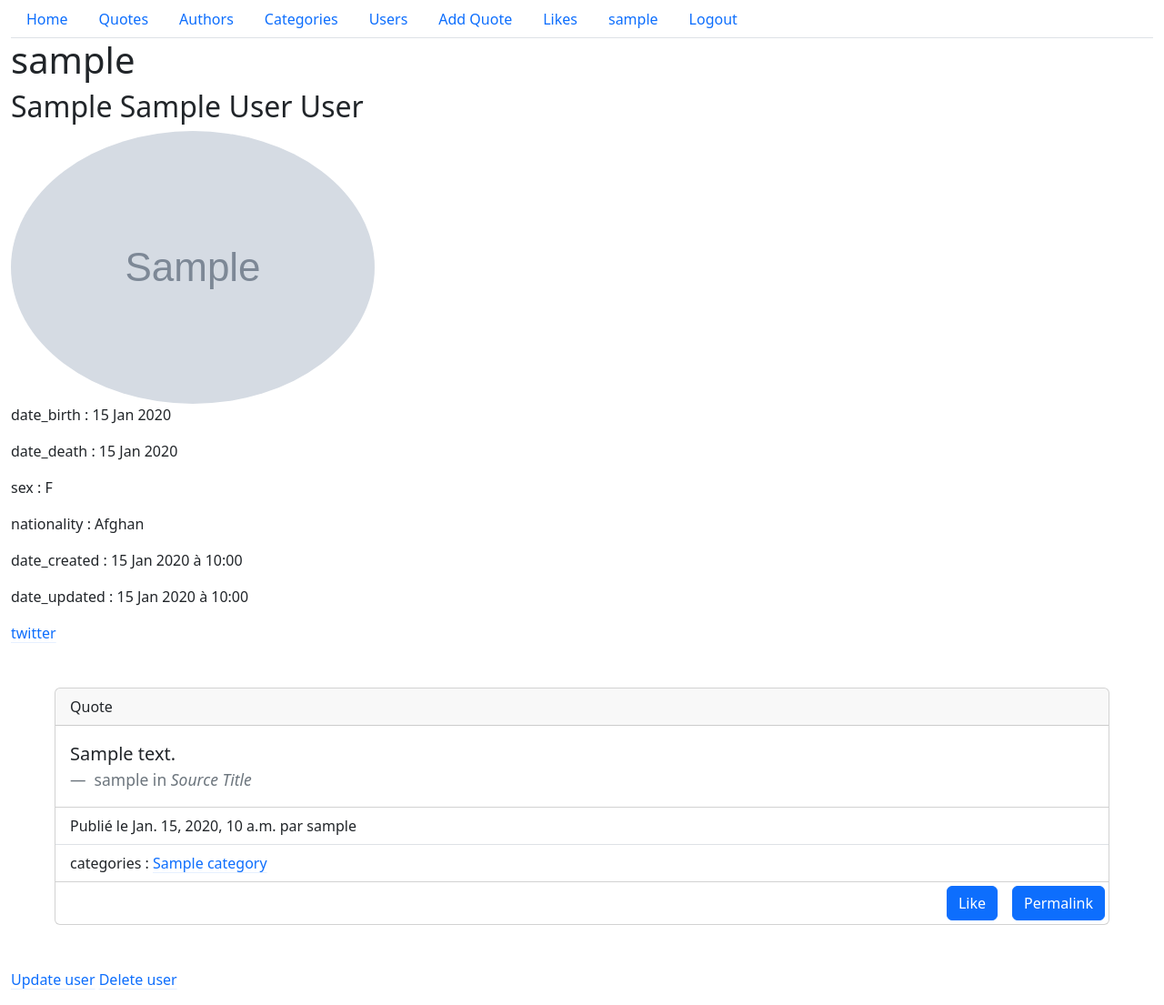
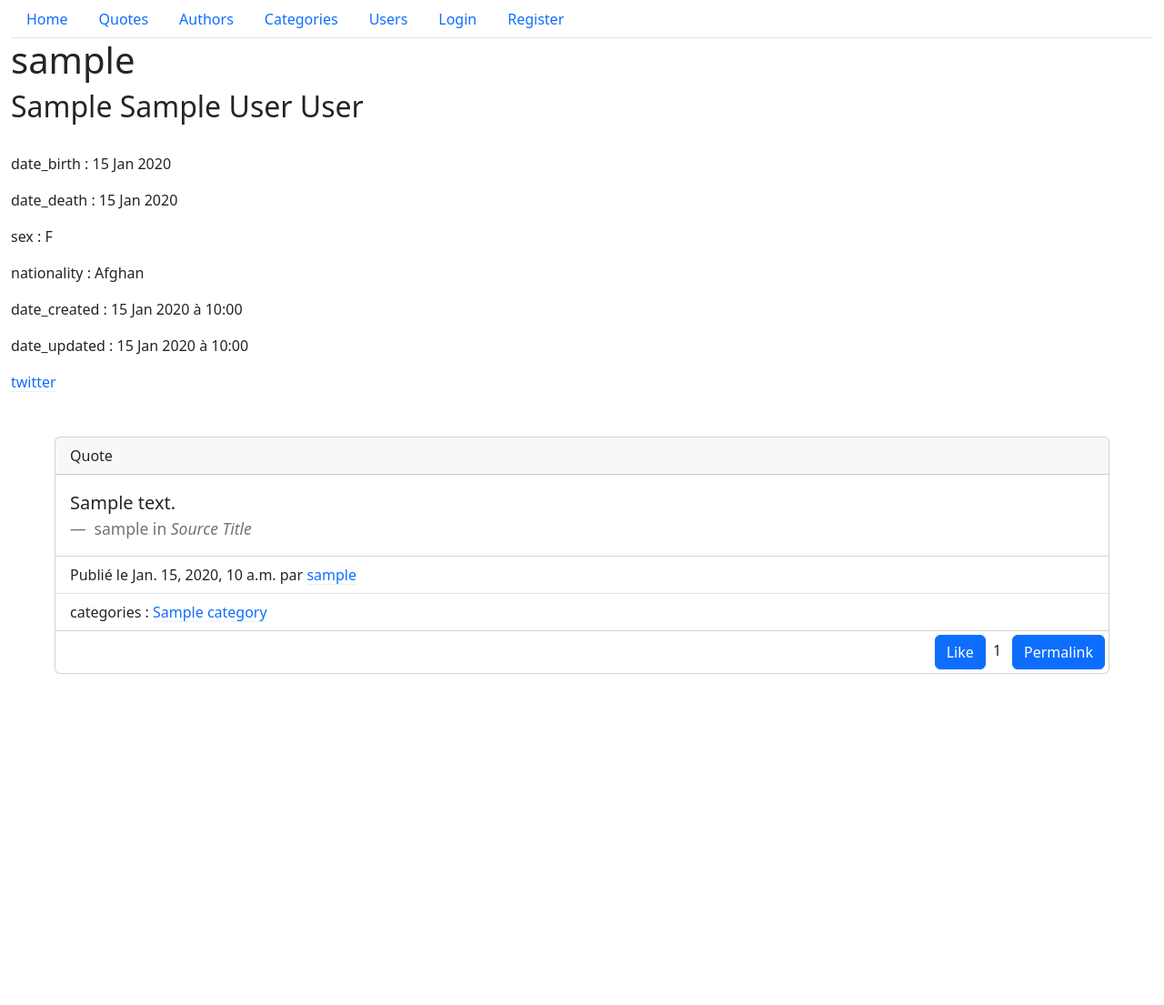
Before and after one commit to rhunold/ubiquote, a Django app: a page that uses ubiquote/texts/templates/nav.html in a window 1280 px wide. Shown: the whole page at 91% size. After the commit the page ends 741 px from the top, so only its background shows below. Run offline with Django 5.2, Linux system fonts and the light colour scheme; tables that the repository leaves empty hold one stand-in row (values such as "Sample post"); grey boxes marked "Sample" are stand-in pictures.

Commit message:
adding count method to models, cleaning code

```diff
--- a/ubiquote/persons/authors/models.py
+++ b/ubiquote/persons/authors/models.py
@@ -29,3 +29,8 @@ class Author(Person):
             return f'{self.nickname}'
         else:
             return f'{self.first_name or ""} {self.middle_name or ""} {self.last_name or ""}'
+
+
+    def count_authors():
+        count = Author.objects.count()
+        return count
--- a/ubiquote/persons/users/templates/get_user.html
+++ b/ubiquote/persons/users/templates/get_user.html
@@ -1,45 +1,41 @@
 {% extends 'base.html' %}
-{% block title %}{{ user }}{% endblock %}
+{% block title %}{{ profil }} profil page {% endblock %}
 
-{% block meta_decription %}{{ author.lastname }} - {% endblock %}
+{% block meta_decription %}{{ profil}} - {% endblock %}
 
 {% block body %}
 
 
 
-    <h1>
+    <h1>{{ profil.username|default_if_none:"" }}</h1>
 
-        {{ user.username|default_if_none:"" }}
+    <h2>{{ profil.first_name|default_if_none:""  }} {{ profil.middle_name|default_if_none:"" }} {{ profil.last_name|default_if_none:"" }}</h2>
 
-    </h1>
-
-    <h2>{{ user.first_name|default_if_none:""  }} {{ user.middle_name|default_if_none:"" }} {{ user.last_name|default_if_none:"" }}</h2>
-
-    {% if user.avatar.url is not None %}
+    {% if profil.avatar.url is not None %}
       <img src="{{ user.avatar.url }}" class="rounded-circle">
     {% endif %}
 
-    {% if user.date_birth is not None %}
-      <p>date_birth : {{ user.date_birth|date:"d M Y"|safe }} </p>
+    {% if profil.date_birth is not None %}
+      <p>date_birth : {{ profil.date_birth|date:"d M Y"|safe }} </p>
     {% endif %}
 
-    {% if user.date_death is not None %}
-      <p>date_death : {{ user.date_death|date:"d M Y"|safe }}</p>
+    {% if profil.date_death is not None %}
+      <p>date_death : {{ profil.date_death|date:"d M Y"|safe }}</p>
     {% endif %}
 
-    {% if user.sex is not None %}
-      <p>sex : {{ user.sex|safe }}</p>
+    {% if profil.sex is not None %}
+      <p>sex : {{ profil.sex|safe }}</p>
     {% endif %}
 
-    {% if user.nationality is not None %}
-      <p>nationality :  {{ user.nationality|safe }}</p>
+    {% if profil.nationality is not None %}
+      <p>nationality :  {{ profil.nationality|safe }}</p>
     {% endif %}
 
-    <p>date_created : {{ user.date_created|date:"d M Y à G:i"|safe }}</p>
-    <p>date_updated : {{ user.date_updated|date:"d M Y à G:i"|safe }}</p>
+    <p>date_created : {{ profil.date_created|date:"d M Y à G:i"|safe }}</p>
+    <p>date_updated : {{ profil.date_updated|date:"d M Y à G:i"|safe }}</p>
 
     <p>
-      <a href="{{ user.twitter_url|safe }}" class="link-offset-2 link-underline link-underline-opacity-10">
+      <a href="{{ profil.twitter_url|safe }}" class="link-offset-2 link-underline link-underline-opacity-10">
       twitter
       </a>
     </p>
@@ -48,11 +44,11 @@
     {% include "quotes_cards.html" %}
 
 
-
-    {% if user.is_authenticated and user.is_superuser %}
+    {% if user.is_authenticated and user.slug == profil.slug or user.is_superuser  %}
       <a href="{% url 'users:update-user' user.slug %}" class="link-offset-2 link-underline link-underline-opacity-10">Update user</a>
       <a href="{% url 'users:delete-user' user.slug %}" class="link-offset-2 link-underline link-underline-opacity-10">Delete user</a>
     {% endif %}
 
 
-    {% endblock %}
+
+{% endblock %}
--- a/ubiquote/persons/users/urls.py
+++ b/ubiquote/persons/users/urls.py
@@ -1,19 +1,21 @@
 from django.urls import path, include
-from .views import UserRegisterView, LoginView, GetUsersView, GetUserView, UpdateUserView, DeleteUserView, GetUserLikesView, user_likes  #, LogoutView
+from .views import UserRegisterView, LoginView, GetUsersView, GetUserView, UpdateUserView, DeleteUserView, GetUserLikesView, LogoutView
 
 app_name = 'users'
 
 urlpatterns = [
     path('register/', UserRegisterView.as_view(), name='user-register'),
 
-    path('', include('django.contrib.auth.urls')),
+    # path('', include('django.contrib.auth.urls')),
+    path('login/', LoginView.as_view(), name='login'),
+    path('logout/', LogoutView.as_view(), name='logout'),
+
     path('users/', GetUsersView.as_view(), name='get-users'),
     path('user/<str:slug>/', GetUserView.as_view(), name='get-user'),
     path('user/<str:slug>/likes/', GetUserLikesView.as_view(), name='get-user-likes'),
     path('update/user/<str:slug>/', UpdateUserView.as_view(), name='update-user'),
     path('delete/user/<str:slug>/', DeleteUserView.as_view(), name='delete-user'),
-    # path('login/', LoginView.as_view(), name='login'),
-    # path('logout/', LogoutView.as_view(), name='logout'),
+
     # path('add/user/', AddUserView.as_view(), name='add-user'),
 
 ]
--- a/ubiquote/persons/users/views.py
+++ b/ubiquote/persons/users/views.py
@@ -9,7 +9,7 @@ from .forms import UserCreationForm, UserChangeForm, AuthenticationForm
 from django.views.generic import ListView, DetailView, CreateView, UpdateView, DeleteView
 
 from texts.quotes.models import Quote
-from texts.quotes.views import get_user_likes
+from texts.quotes.views import get_user_quotes_likes
 
 from .models import User
 from .forms import  UserForm
@@ -20,20 +20,12 @@ from django.urls import reverse_lazy
 
 @login_required
 def user_likes(request):
-
-
-  # # Get user likes for buton status
-  # context = get_user_likes(self, context)
-
+  # Get user likes for buton status
   quotes = Quote.published.filter(likes=request.user)
-
-  # return render(request, 'users:get_user_likes', {'context': context})
-
   return render(request, 'users:get_user_likes', {'quotes': quotes})
 
 
 class GetUserLikesView(ListView):
-  # model = Author
   model = Quote
   queryset = Quote.published.all()
 
@@ -44,29 +36,27 @@ class GetUserLikesView(ListView):
       context = super().get_context_data(**kwargs)
 
       # Get user likes for buton status
-      context = get_user_likes(self, context)
+      get_user_quotes_likes(self, context)
 
-      # Get the author slug from the URL parameter
-      user_slug = self.kwargs['slug']
+      # Get the profil slug from the URL parameter
+      profil_slug = self.kwargs['slug']
 
-      # Get the author object based on the slug
-      user = User.objects.get(slug=user_slug)
+      # Get the profil object based on the slug
+      profil = User.objects.get(slug=profil_slug)
 
-
-
-      quotes = Quote.published.filter(likes=user.id)
+      quotes = Quote.published.filter(likes=profil.id)
       context['quotes'] = quotes
 
-      context['user'] = user  # Pass the category object to the template
+      context['profil'] = profil
       return context
 
   def get_queryset(self):
-      # Get the category id from the URL parameter
-      user_slug = self.kwargs['slug']
-      user = User.objects.get(slug=user_slug)
+      # Get the profil id from the URL parameter
+      profil_slug = self.kwargs['slug']
+      profil = User.objects.get(slug=profil_slug)
 
-      # Filter quotes by the category id
-      queryset = Quote.published.filter(likes=user.id)
+      # Filter quotes by the profil id
+      queryset = Quote.published.filter(likes=profil.id)
 
       return queryset
 
@@ -85,9 +75,9 @@ class LoginView(auth_views.LoginView):
     #     # Redirect to the detail page of the newly created author
     #     return reverse_lazy('users:get-user', kwargs={'slug': self.object.slug})
 
-class LogoutView(auth_views.LoginView):
+class LogoutView(auth_views.LogoutView):
     form_class = AuthenticationForm
-    template_name = 'registration/login.html'
+    template_name = 'registration/logout.html'
     success_url = reverse_lazy('texts:home')
 
 
@@ -109,15 +99,12 @@ class GetUserView(ListView):
       context = super().get_context_data(**kwargs)
 
       # Get user likes for buton status
-      get_user_likes(self, context)
-
-      # Get the author slug from the URL parameter
-      user_slug = self.kwargs['slug']
+      get_user_quotes_likes(self, context)
 
       # Get the author object based on the slug
-      user = User.objects.get(slug=user_slug)
+      profil = User.objects.get(slug=self.kwargs['slug'])
 
-      context['user'] = user  # Pass the category object to the template
+      context['profil'] = profil  # Pass the category object to the template
       # context['title'] = category.title
       return context
 
--- a/ubiquote/texts/quotes/templates/get_quotes.html
+++ b/ubiquote/texts/quotes/templates/get_quotes.html
@@ -12,7 +12,7 @@
 
     <h1>Quotes</h1>
 
-    <p>{{ quotes_count }} quotes in the page</p>
+    <p>{{ quotes.count }} quotes available in the database</p>
 
 
     {% include "quotes_cards.html" %}
--- a/ubiquote/texts/quotes/templates/like_quote.html
+++ b/ubiquote/texts/quotes/templates/like_quote.html
@@ -5,9 +5,8 @@
 
     <div class="d-grid gap-2 d-md-flex justify-content-md-end">
 
-        {% if user.is_authenticated %}
 
-        <form method="post" action="{% url 'quotes:like-quote' quote.id %}" >
+        <form method="post" action="{% url 'quotes:like-quote' quote.id %}">
         {% csrf_token %}
 
             {% if liked_quotes|has_user_liked:quote.id %}
@@ -16,10 +15,11 @@
             <button type="submit" class="btn btn-primary m-1" type="button">Like</button>
             {% endif %}
 
+            {{ quote.count_likes }}
 
         </form>
 
-    {% endif %}
+
 
 
 
--- a/ubiquote/texts/quotes/templates/quote_card.html
+++ b/ubiquote/texts/quotes/templates/quote_card.html
@@ -9,7 +9,11 @@
       </blockquote>
     </div>
     <ul class="list-group list-group-flush">
-      <li class="list-group-item">Publié le {{ quote.date_created }} par  {{ quote.contributor.username|safe }}</li>
+      <li class="list-group-item">Publié le {{ quote.date_created }} par
+        <a href="{% url 'users:get-user' quote.contributor  %}" class="link-offset-2 link-underline link-underline-opacity-10">
+          {{ quote.contributor.username|safe }}
+        </a>
+      </li>
       <li class="list-group-item">
         categories :
             {% for category in quote.categories.all %}
@@ -23,7 +27,7 @@
 
       <a href="{% url 'quotes:get-quote' quote.slug  %}" class="btn btn-primary m-1">Permalink</a>
 
-      {% if user.is_authenticated and request.user == user %}
+       {% if user.is_authenticated and user == quote.contributor %}
       <a href="{% url 'quotes:update-quote' quote.slug  %}" class="btn btn-primary m-1">update</a>
       <a href="{% url 'quotes:delete-quote' quote.slug  %}" class="btn btn-primary m-1">delete</a>
       {% else %}
--- a/ubiquote/texts/quotes/urls.py
+++ b/ubiquote/texts/quotes/urls.py
@@ -10,7 +10,12 @@ urlpatterns = [
     path('add/quote/', AddQuoteView.as_view(), name='add-quote'),
     path('update/quote/<str:slug>', UpdateQuoteView.as_view(), name='update-quote'),
     path('delete/quote/<str:slug>', DeleteQuoteView.as_view(), name='delete-quote'),
-    path('like/<int:id>/', like_quote, name='like-quote'),
+
+    # function to add / remove a like on a quote
+    path('quote/like/<int:id>/', like_quote, name='like-quote'),
+
+
+
     # path('like-unlike-quote/<int:quote_id>/', like_unlike_quote, name='like-unlike-quote'),
 
 ]
--- a/ubiquote/texts/quotes/views.py
+++ b/ubiquote/texts/quotes/views.py
@@ -11,7 +11,7 @@ from django.contrib import messages
 
 from django.urls import reverse_lazy, reverse
 
-from .models import Quote
+from .models import Quote, QuotesLikes
 
 from .forms import QuoteForm
 
@@ -26,9 +26,9 @@ def like_quote(request, id):
   return HttpResponseRedirect(request.META['HTTP_REFERER'])
 
 
-def get_user_likes(self, context):
+
+def get_user_quotes_likes(self, context):
   quotes = Quote.published.all()
-  quotes_count = Quote.published.count()
 
   # Create a dictionary to store the likes status for each quote
   liked_quotes = {}
@@ -36,15 +36,10 @@ def get_user_likes(self, context):
   for quote in quotes:
     liked_quotes[quote.id] = False  # Initialize to False by default
 
-    if quote.likes.filter(id=self.request.user.id).exists():
+    if quote.likes.filter(id=self.request.user.id).exists(): # Check if user has liked the quote previously
       liked_quotes[quote.id] = True
 
-      # print(liked_quotes)
-
-  context['quotes'] = quotes
-  context['quotes_count'] = quotes_count
   context['liked_quotes'] = liked_quotes
-
 
   return context
 
@@ -53,14 +48,16 @@ class GetQuotesView(ListView):
   queryset = Quote.published.all()
   template_name = 'get_quotes.html'
   context_object_name = 'quotes'
-  ordering =['date_created']
+  ordering =['-date_created']
   status = 'published'
 
   def get_context_data(self, **kwargs):
     context = super().get_context_data(**kwargs)
 
-    # Get user likes for buton status
-    get_user_likes(self, context)
+    # Get user likes for every like buton on the page
+    get_user_quotes_likes(self, context)
+
+    context['user'] = self.request.user
 
     return context
 
@@ -72,51 +69,25 @@ class GetQuoteView(DetailView):
   context_object_name = 'quote'
   status = 'published'
 
-
   def get_context_data(self, **kwargs):
     context = super().get_context_data(**kwargs)
-    # Get the author slug from the URL parameter
-    quote_slug = self.kwargs['slug']
 
-    # Get the author object based on the slug
-    quote = Quote.published.get(slug=quote_slug)
+    # # Get the author slug from the URL parameter
+    # quote_slug = self.kwargs['slug']
+
+    # # Get the author object based on the slug
+    # quote = Quote.published.get(slug=quote_slug)
 
     # Get user likes for buton status
 
-    get_user_likes(self, context)
-
-    # fav = bool
-    # if quote.likes.filter(id=self.request.user.id).exists():
-    #   fav = True
-
-    # context['fav'] = fav  # Pass the category object to the template
+    get_user_quotes_likes(self, context)
 
 
-    context['quote'] = quote  # Pass the category object to the template
 
 
     return context
 
-  # def get_queryset(self):
-  #   # Get the category id from the URL parameter
-  #   quote_slug = self.kwargs['slug']
 
-  #   # Filter quotes by the category id
-  #   queryset = Quote.published.all()
-
-  #   return queryset
-
-
-  # def get_context_data(self, *args, **kwargs):
-  #   context = super(GetQuoteView, self).get_context_data(*args, **kwargs)
-  #   get_likes = get_object_or_404(Quote, id=self.kwargs['pk'])
-  #   total_likes = get_likes.total_likes()
-  #   liked = False
-  #   if get_likes.likes.filter(id=self.request.user.id).exists():
-  #     liked = True
-  #   context["total_likes"] = total_likes
-  #   context["liked"] = liked
-  #   return context
 
 
 class AddQuoteView(CreateView):
--- a/ubiquote/texts/templates/get_categories.html
+++ b/ubiquote/texts/templates/get_categories.html
@@ -4,6 +4,7 @@
 
 {% block body %}
     <h1>Categories</h1>
+    <p>{{ categories.count|default:"Default Value" }} categories available in the database</p>
     <ul>
     {% for category in categories %}
     <li>
--- a/ubiquote/texts/templates/nav.html
+++ b/ubiquote/texts/templates/nav.html
@@ -28,11 +28,11 @@
     <li class="nav-item">
       <a class="nav-link {% if request.path == users %}active{% endif %}" href="{% url 'users:get-users' %}">Users</a>
     </li>
+
     {% if user.is_authenticated %}
     <li class="nav-item">
       <a class="nav-link {% if request.path == add_quote %}active{% endif %}" href="{% url 'quotes:add-quote' %}">Add Quote</a>
     </li>
-
     <li class="nav-item">
       <a class="nav-link {% if request.path == get_likes %}active{% endif %}" href="{% url 'users:get-user-likes' user.slug  %}">Likes</a>
     </li>
--- a/ubiquote/texts/views.py
+++ b/ubiquote/texts/views.py
@@ -8,7 +8,7 @@ from django.shortcuts import get_object_or_404
 
 from .models import Category
 from texts.quotes.models import Quote
-from texts.quotes.views import get_user_likes
+from texts.quotes.views import get_user_quotes_likes
 from django.views.generic import ListView, DetailView  # CreateView, UpdateView, DeleteView
 
 
@@ -29,7 +29,7 @@ class GetCategoryView(ListView):
       context = super().get_context_data(**kwargs)
 
       # Get user likes for buton status
-      get_user_likes(self, context)
+      get_user_quotes_likes(self, context)
 
       # Get the category id from the URL parameter
       category_slug = self.kwargs['slug']
```
Also changed, not shown: ubiquote/persons/authors/templates/get_authors.html (+4 -9 lines), ubiquote/persons/authors/views.py (+3 -29 lines), ubiquote/persons/users/templates/get_user_likes.html (+4 -7 lines), ubiquote/persons/users/templates/get_users.html (+1 -8 lines), ubiquote/persons/users/templates/registration/logout.html (added, +22 -0 lines), ubiquote/texts/models.py (+4 -20 lines), ubiquote/texts/quotes/models.py (+9 -7 lines).
